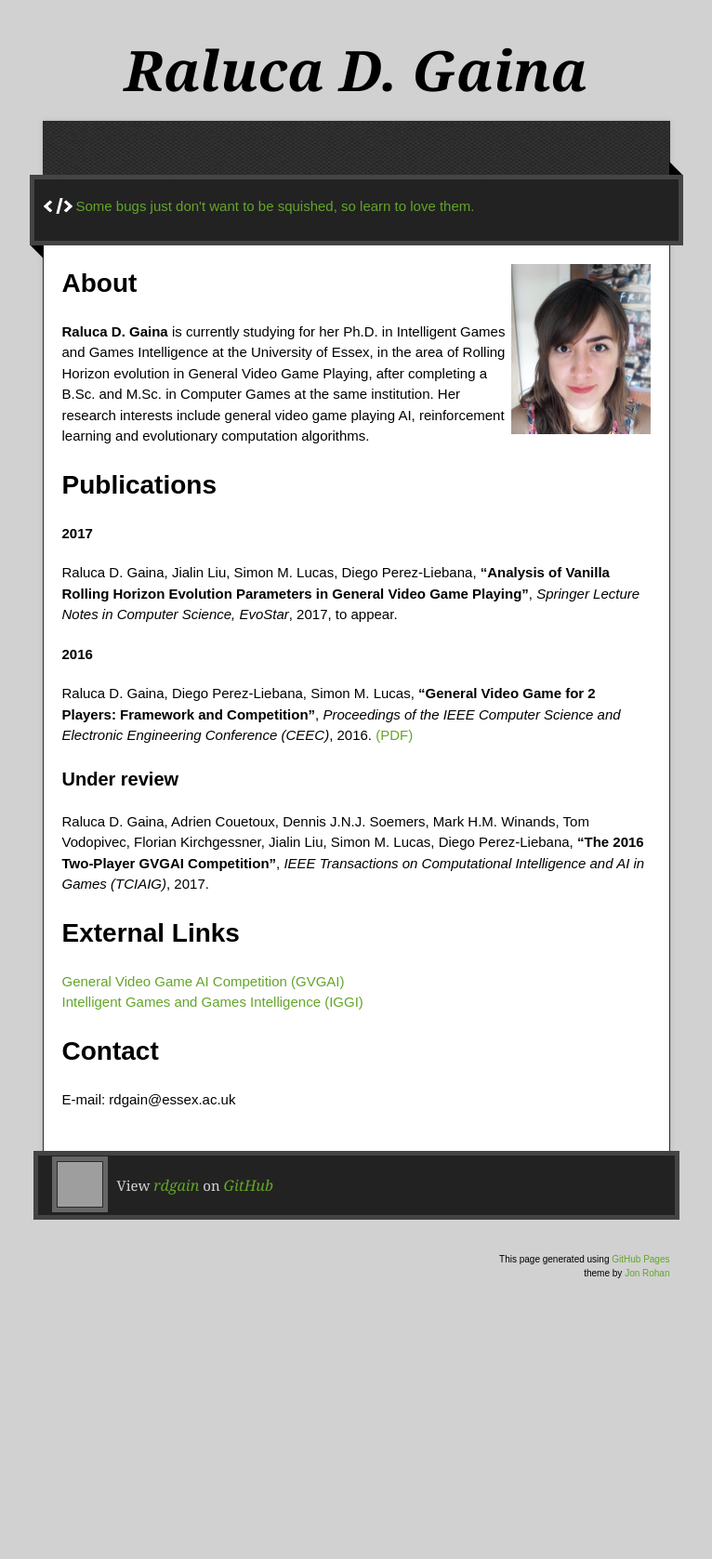
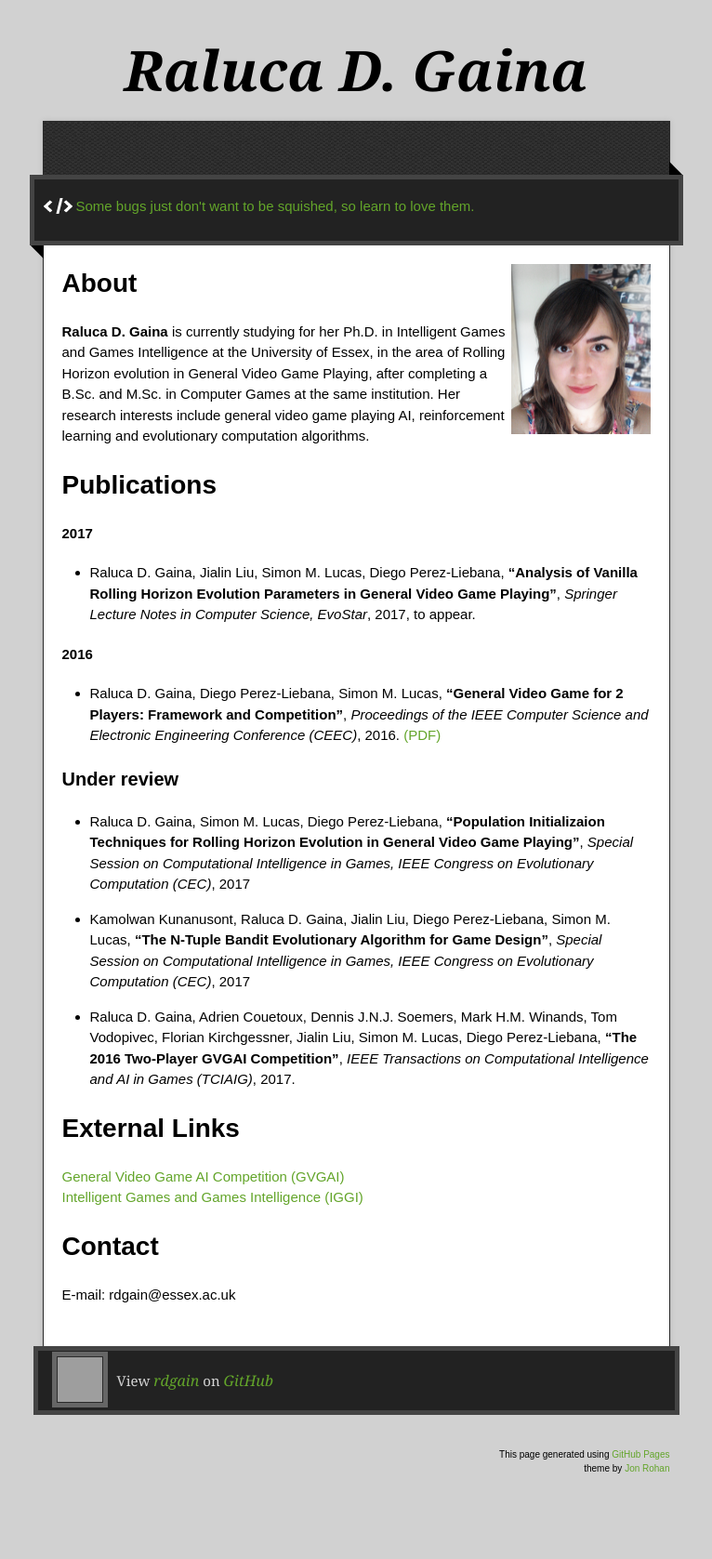
Before and after one commit to rdgain/rdgain.github.io, a Jekyll site: the page built from index.md, in a window 1280 px wide. Shown: the whole page at 93% size, without its empty margins (257-1023 px from the left). Built offline with Jekyll 4.4.1, drawn with Linux system fonts in a browser that asks for light colours; nearby versions of some CDN libraries; the repository's description, which GitHub fills in, is left out; before the commit the page ends 1467 px from its top, so only the background shows below that; grey boxes are pictures that could not be loaded.

Commit message:
new papers under review

```diff
--- a/index.md
+++ b/index.md
@@ -13,15 +13,19 @@ layout: default
 
 **2017**
 
-Raluca D. Gaina, Jialin Liu, Simon M. Lucas, Diego Perez-Liebana, **"Analysis of Vanilla Rolling Horizon Evolution Parameters in General Video Game Playing"**, _Springer Lecture Notes in Computer Science, EvoStar_, 2017, to appear.
+* Raluca D. Gaina, Jialin Liu, Simon M. Lucas, Diego Perez-Liebana, **"Analysis of Vanilla Rolling Horizon Evolution Parameters in General Video Game Playing"**, _Springer Lecture Notes in Computer Science, EvoStar_, 2017, to appear.
 
 **2016**
 
-Raluca D. Gaina, Diego Perez-Liebana, Simon M. Lucas, **"General Video Game for 2 Players: Framework and Competition"**, _Proceedings of the IEEE Computer Science and Electronic Engineering Conference (CEEC)_, 2016. [(PDF)](assets/pdf/GVGAI2P-2016.pdf)
+* Raluca D. Gaina, Diego Perez-Liebana, Simon M. Lucas, **"General Video Game for 2 Players: Framework and Competition"**, _Proceedings of the IEEE Computer Science and Electronic Engineering Conference (CEEC)_, 2016. [(PDF)](assets/pdf/GVGAI2P-2016.pdf)
 
 ### [](#header-3)Under review
 
-Raluca D. Gaina, Adrien Couetoux, Dennis J.N.J. Soemers, Mark H.M. Winands, Tom Vodopivec, Florian Kirchgessner, Jialin Liu, Simon M. Lucas, Diego Perez-Liebana, **"The 2016 Two-Player GVGAI Competition"**, _IEEE Transactions on Computational Intelligence and AI in Games (TCIAIG)_, 2017.
+* Raluca D. Gaina, Simon M. Lucas, Diego Perez-Liebana, **"Population Initializaion Techniques for Rolling Horizon Evolution in General Video Game Playing"**, _Special Session on Computational Intelligence in Games, IEEE Congress on Evolutionary Computation (CEC)_, 2017
+
+* Kamolwan Kunanusont, Raluca D. Gaina, Jialin Liu, Diego Perez-Liebana, Simon M. Lucas, **"The N-Tuple Bandit Evolutionary Algorithm for Game Design"**, _Special Session on Computational Intelligence in Games, IEEE Congress on Evolutionary Computation (CEC)_, 2017
+
+* Raluca D. Gaina, Adrien Couetoux, Dennis J.N.J. Soemers, Mark H.M. Winands, Tom Vodopivec, Florian Kirchgessner, Jialin Liu, Simon M. Lucas, Diego Perez-Liebana, **"The 2016 Two-Player GVGAI Competition"**, _IEEE Transactions on Computational Intelligence and AI in Games (TCIAIG)_, 2017.
 
 <!--
 # [](#header-1)Projects
```
